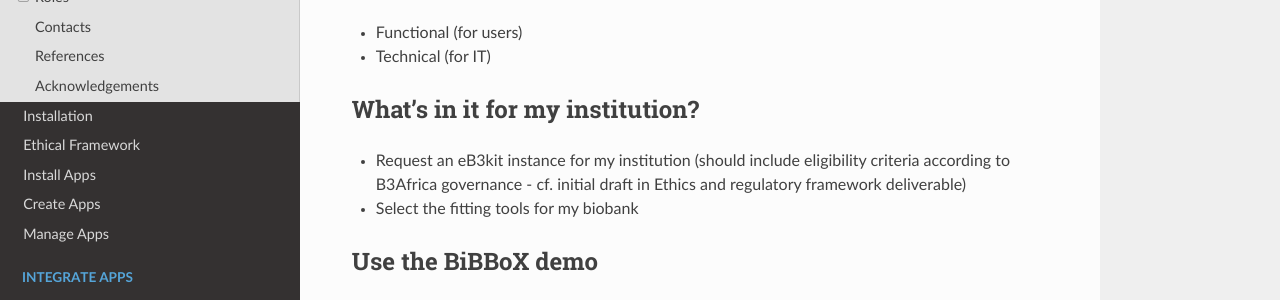
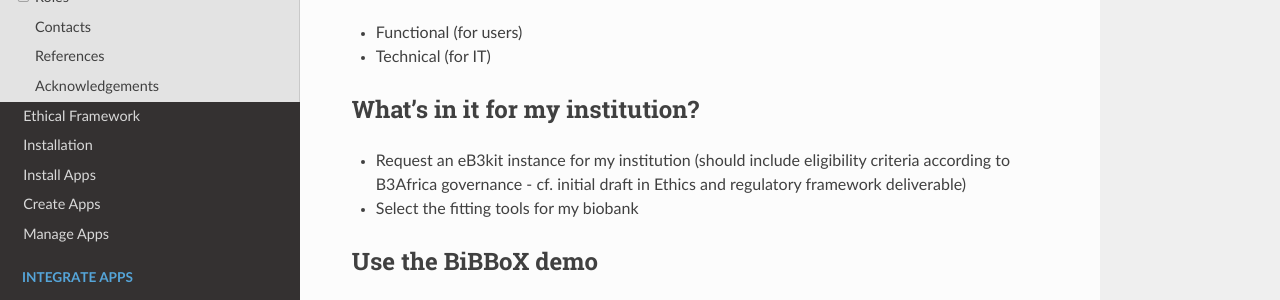
Before and after one commit to roxmer/bibbox-documentation, an MkDocs documentation site: the page built from docs/index.md, in a window 1280 px wide. Shown: the part 243-543 px from the top of the page. Built offline with MkDocs 1.6.1, drawn with Linux system fonts in a browser that asks for light colours; nearby versions of some CDN libraries; old or Windows-style settings are respelled for this version of MkDocs; part of the change alters nothing that is shown.

Commit message:
change order

```diff
--- a/mkdocs.yml
+++ b/mkdocs.yml
@@ -2,8 +2,8 @@ site_name: BIBBOX
 
 pages:
     - Introduction: index.md
+    - Ethical Framework: ethics.md
     - Installation: installation.md
-    - Ethical Framework: ethics.md
     - Install Apps: admin-documentation.md
     - Create Apps: app-creators-manual.md
     - Manage Apps: pi-curators-documentation.md
```
